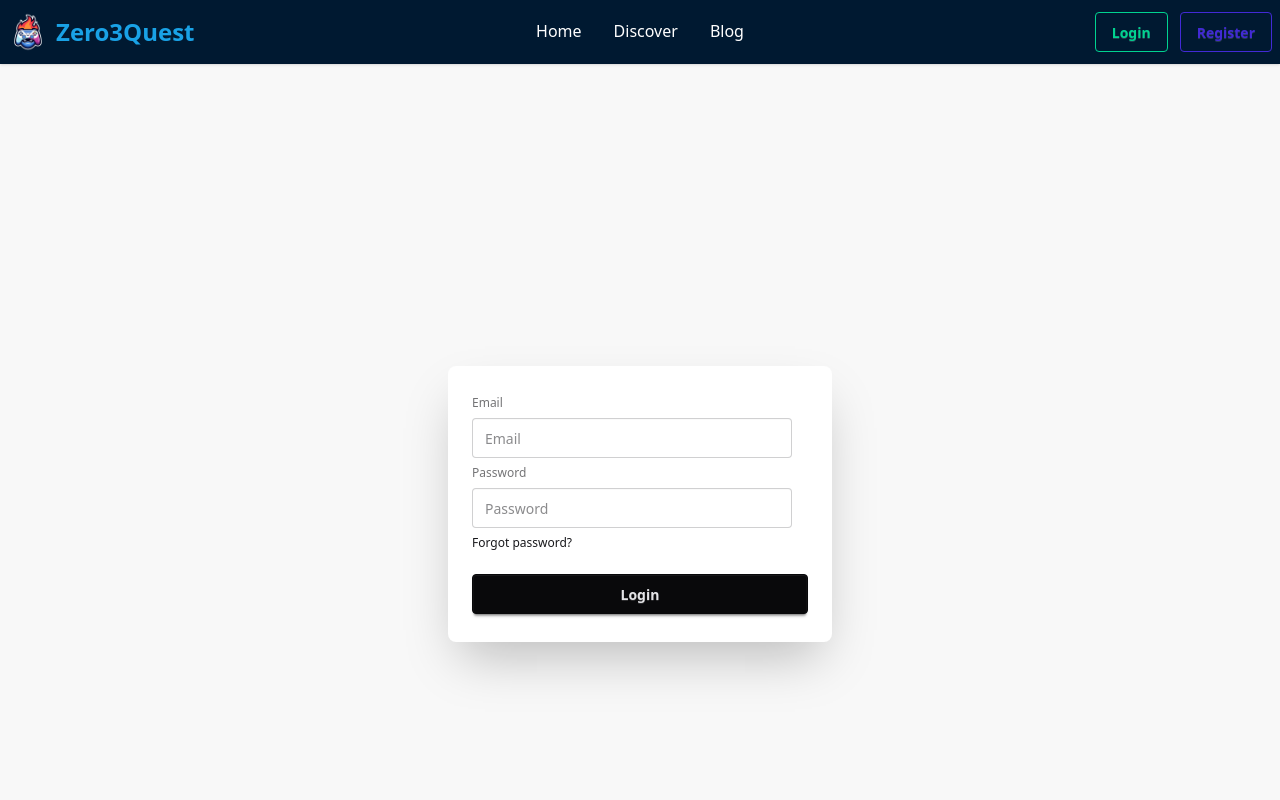
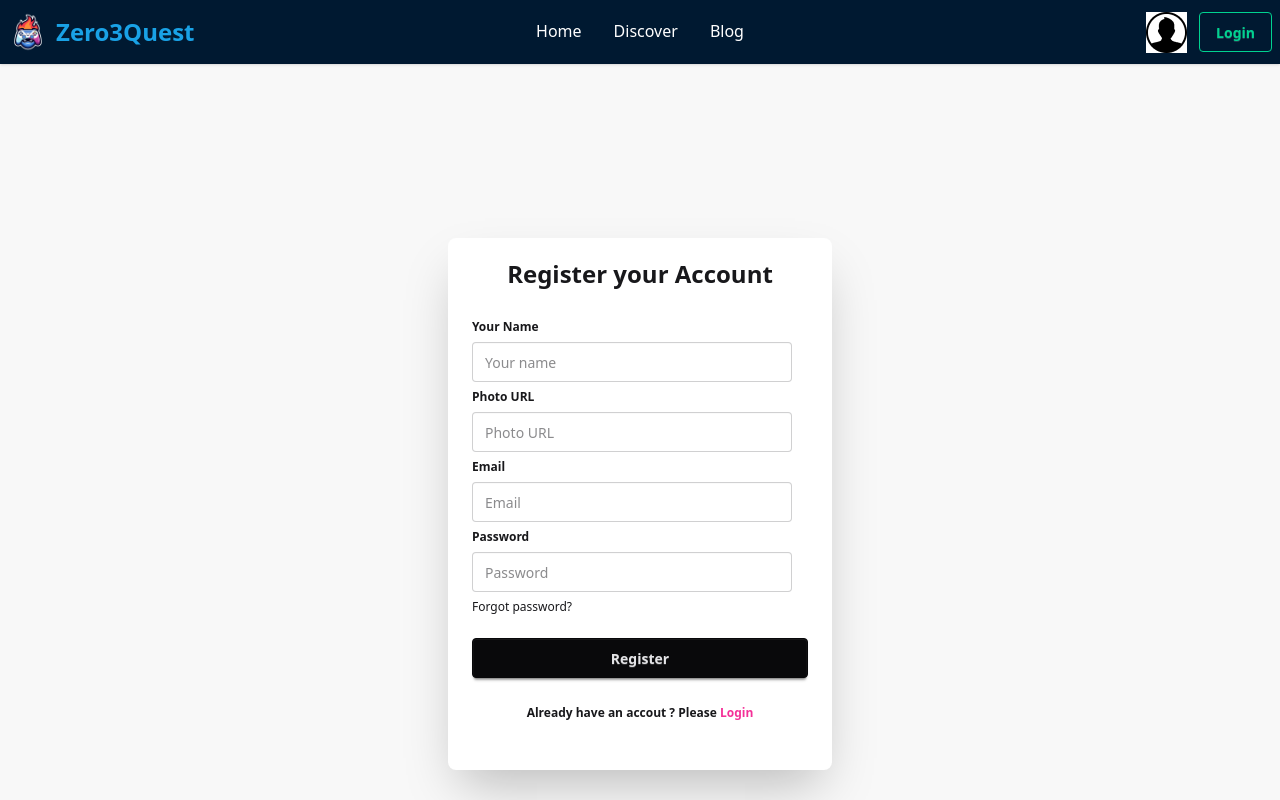
Before and after one commit to ZisanUlHaque/GameHub, a React app: page /auth/register in a window 1280 px wide. Shown: the top 800 px of the page. Built offline with nearby package versions, Linux system fonts and the light colour scheme; the HTML template or start-up script is replaced by a standard one.

Commit message:
design almost done

```diff
--- a/src/componets/Navbar.jsx
+++ b/src/componets/Navbar.jsx
@@ -1,6 +1,7 @@
 import { useLocation } from "react-router";
 import logo from "../assets/logo.png";
 import { Link } from "react-router";
+import user from '../assets/image.png'
 
 const Navbar = () => {
   const location = useLocation();
@@ -49,7 +50,7 @@ const Navbar = () => {
               <path strokeLinecap="round" strokeLinejoin="round" strokeWidth="2" d="M4 6h16M4 12h8m-8 6h16" />
             </svg>
           </div>
-          <ul className="menu menu-sm dropdown-content bg-base-100 rounded-box z-1 mt-3 w-52 p-2 shadow">
+          <ul className="menu menu-sm dropdown-content bg-black rounded-box z-1 mt-3 w-52 p-2 shadow">
             {Links}
           </ul>
         </div>
@@ -62,8 +63,8 @@ const Navbar = () => {
         <ul className="flex gap-4 font-medium text-white">{Links}</ul>
       </div>
       <div className="navbar-end gap-1 lg:gap-3">
+        <img src={user} alt="" />
         <Link to='/auth/login'><button className="btn btn-outline btn-success">Login</button></Link>
-        <Link to='/auth/register'> <button className="btn btn-outline btn-primary">Register</button></Link>
       </div>
     </div>
   );
--- a/src/pages/Login.jsx
+++ b/src/pages/Login.jsx
@@ -1,21 +1,47 @@
-import React from "react";
+import { Link } from "react-router";
+
 
 const Login = () => {
+
+
+  const handleLogin = (e) => {
+    e.preventDefault();
+    const form = e.target;
+    const email = form.email.value;
+    const password = form.password.value;
+
+    console.log({ email, password });
+  };
+
   return (
     <div className="flex justify-center min-h-screen items-center">
-      <div className="card bg-base-100 w-full max-w-sm shrink-0 shadow-2xl">
-        <div className="card-body">
+      <div
+        className="card bg-base-100 w-full max-w-sm shrink-0 shadow-2xl py-5"
+      >
+        <h2 className="font-semibold text-2xl text-center">
+          Login your Account
+        </h2>
+        <form onSubmit={handleLogin} className="card-body">
           <fieldset className="fieldset">
-            <label className="label">Email</label>
-            <input type="email" className="input" placeholder="Email" />
-            <label className="label">Password</label>
-            <input type="password" className="input" placeholder="Password" />
+
+            <label className=" font-semibold">Email address</label>
+            <input name="email" type="email" className="input" placeholder="Email" required/>
+
+            <label className="font-semibold">Password</label>
+            <input name="password" type="password" className="input" placeholder="Password" required/>
             <div>
               <a className="link link-hover">Forgot password?</a>
             </div>
-            <button className="btn btn-neutral mt-4">Login</button>
+
+            <button type="submit" className="btn btn-neutral mt-4">Login</button>
+            <p className="font-semibold text-center pt-5">
+              Don't have an accout ? Please{" "}
+              <Link to="/auth/register" className="text-secondary">
+                Register
+              </Link>
+            </p>
           </fieldset>
-        </div>
+        </form>
       </div>
     </div>
   );
--- a/src/pages/Register.jsx
+++ b/src/pages/Register.jsx
@@ -1,24 +1,64 @@
-import React from "react";
+
+import { Link } from 'react-router';
+
 
 const Register = () => {
-  return (
+
+
+    const handleRegister = (event) =>{
+        event.preventDefault();
+        // console.log(event.target)
+
+        const form = event.target;
+        const name = form.name.value;
+        const photo = form.photo.value;
+        const email = form.email.value;
+        const password = form.password.value;
+        console.log(name,password,photo,email)
+
+    }
+
+
+    return (
     <div className="flex justify-center min-h-screen items-center">
-      <div className="card bg-base-100 w-full max-w-sm shrink-0 shadow-2xl">
-        <div className="card-body">
+      <div
+        className="card bg-base-100 w-full max-w-sm shrink-0 shadow-2xl py-5
+      "
+      >
+        <h2 className="font-semibold text-2xl text-center">
+          Register your Account
+        </h2>
+        <form onSubmit={handleRegister} className="card-body">
           <fieldset className="fieldset">
-            <label className="label">Email</label>
-            <input type="email" className="input" placeholder="Email" />
-            <label className="label">Password</label>
-            <input type="password" className="input" placeholder="Password" />
+
+            <label className="font-semibold">Your Name</label>
+            <input type="text" name='name' className="input" placeholder="Your name" />
+
+
+            <label className="font-semibold">Photo URL</label>
+            <input type="text" name='photo' className="input" placeholder="Photo URL" />
+
+            <label className="font-semibold">Email</label>
+            <input type="email" name='email' className="input" placeholder="Email" />
+
+            <label className="font-semibold">Password</label>
+            <input type="password" name='password' className="input" placeholder="Password" />
+
             <div>
               <a className="link link-hover">Forgot password?</a>
             </div>
-            <button className="btn btn-neutral mt-4">Login</button>
+            <button type='submit' className="btn btn-neutral mt-4">Register</button>
+            <p className="font-semibold text-center pt-5">
+              Already have an accout ? Please{" "}
+              <Link to="/auth/login" className="text-secondary">
+                Login
+              </Link>
+            </p>
           </fieldset>
-        </div>
+        </form>
       </div>
     </div>
-  );
+    );
 };
 
 export default Register;
```
Also changed, not shown: src/assets/image.png (added).
